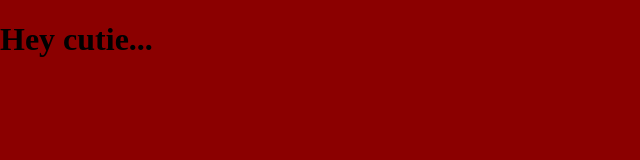
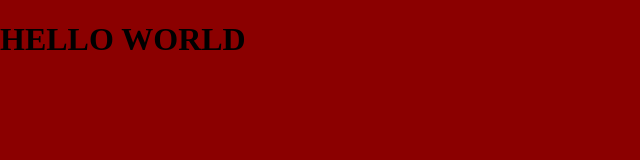
Before and after one commit to shawnstolsig/shawnstolsig.github.io, a plain HTML site: page index.html in a window 1280 px wide. Shown: the whole page, without its empty margins (0-640 px from the left). Drawn offline with nearby package versions, Linux system fonts and the light colour scheme.

Commit message:
hello world

```diff
--- a/index.html
+++ b/index.html
@@ -8,6 +8,6 @@
         <link rel="stylesheet" type="text/css" href="style.css"/>
     </head>
     <body>
-        <h1>Hey cutie...</h1>
+        <h1>HELLO WORLD</h1>
     </body>
 </html>
```
